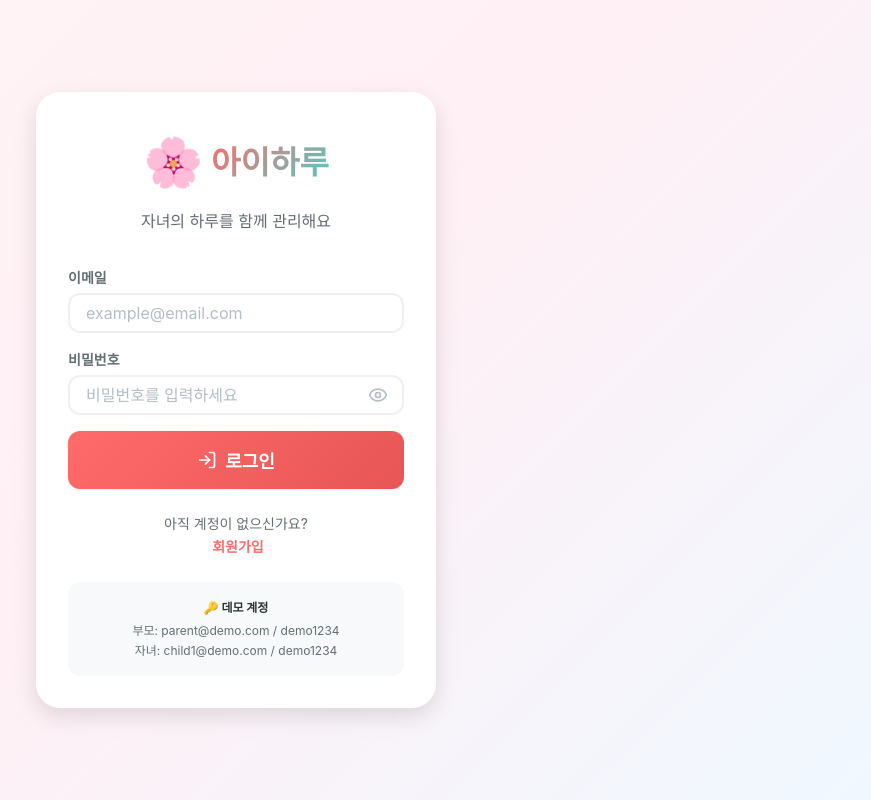
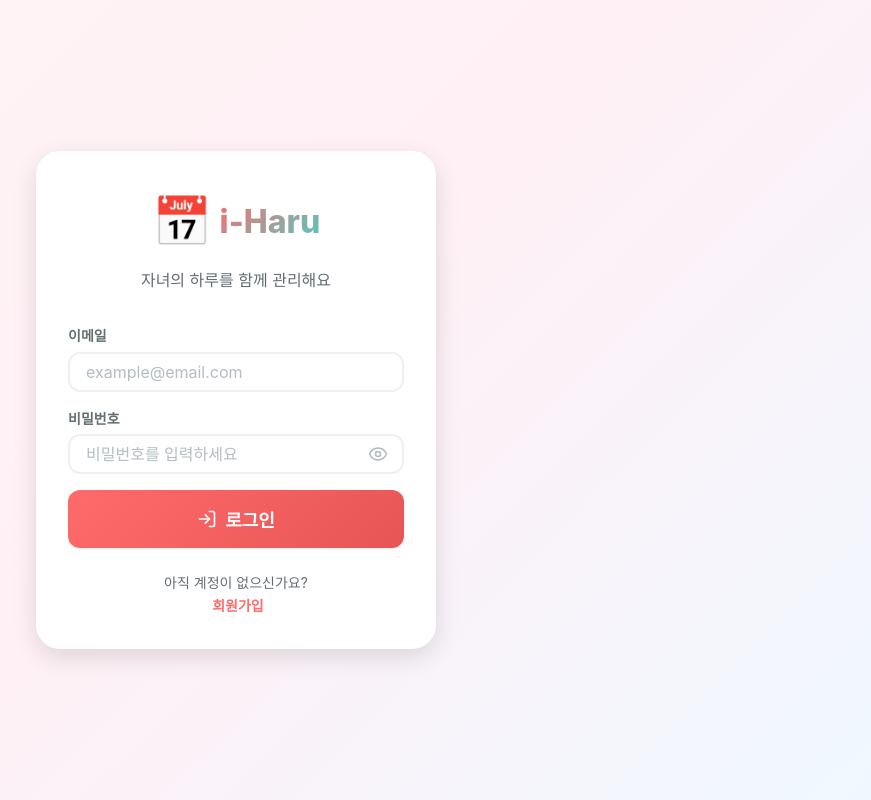
Before and after one commit to madagisa/i-Haru, a React (Vite) app: page /login in a window 1280 px wide. Shown: the whole page, without its empty margins (404-1275 px from the left). Built offline with nearby package versions, Linux system fonts and the light colour scheme; a web font is replaced by a local one.

Commit message:
UI improvements: remove demo info, change title to i-Haru, update logo emoji

```diff
--- a/index.html
+++ b/index.html
@@ -1,14 +1,16 @@
 <!doctype html>
 <html lang="ko">
+
 <head>
   <meta charset="UTF-8" />
-    <meta name="viewport" content="width=device-width, initial-scale=1.0, maximum-scale=1.0, user-scalable=no, viewport-fit=cover" />
+  <meta name="viewport"
+    content="width=device-width, initial-scale=1.0, maximum-scale=1.0, user-scalable=no, viewport-fit=cover" />
 
   <!-- Primary Meta Tags -->
-    <title>아이하루 - 자녀 스케줄 관리</title>
-    <meta name="title" content="아이하루 - 자녀 스케줄 관리" />
+  <title>i-Haru - 자녀 스케줄 관리</title>
+  <meta name="title" content="i-Haru - 자녀 스케줄 관리" />
   <meta name="description" content="부모와 자녀가 함께 사용하는 일정 및 준비물 관리 웹 서비스. 학원, 학교 일정과 준비물을 한눈에 관리하세요." />
-    <meta name="keywords" content="자녀 스케줄, 일정관리, 준비물, 학원, 학교, 가족앱, 아이하루" />
+  <meta name="keywords" content="자녀 스케줄, 일정관리, 준비물, 학원, 학교, 가족앱, i-Haru" />
   <meta name="author" content="i-Haru" />
 
   <!-- Theme Color -->
@@ -18,7 +20,7 @@
 
   <!-- Apple Touch -->
   <meta name="apple-mobile-web-app-capable" content="yes" />
-    <meta name="apple-mobile-web-app-title" content="아이하루" />
+  <meta name="apple-mobile-web-app-title" content="i-Haru" />
   <link rel="apple-touch-icon" href="/icons/icon-192.png" />
 
   <!-- Favicon -->
@@ -32,19 +34,21 @@
   <!-- Open Graph / Facebook -->
   <meta property="og:type" content="website" />
   <meta property="og:url" content="https://iharu.pages.dev/" />
-    <meta property="og:title" content="아이하루 - 자녀 스케줄 관리" />
+  <meta property="og:title" content="i-Haru - 자녀 스케줄 관리" />
   <meta property="og:description" content="부모와 자녀가 함께 사용하는 일정 및 준비물 관리 웹 서비스" />
   <meta property="og:image" content="/og-image.png" />
 
   <!-- Twitter -->
   <meta property="twitter:card" content="summary_large_image" />
   <meta property="twitter:url" content="https://iharu.pages.dev/" />
-    <meta property="twitter:title" content="아이하루 - 자녀 스케줄 관리" />
+  <meta property="twitter:title" content="i-Haru - 자녀 스케줄 관리" />
   <meta property="twitter:description" content="부모와 자녀가 함께 사용하는 일정 및 준비물 관리 웹 서비스" />
   <meta property="twitter:image" content="/og-image.png" />
 </head>
+
 <body>
   <div id="root"></div>
   <script type="module" src="/src/main.jsx"></script>
 </body>
+
 </html>
--- a/src/components/layout/Header.jsx
+++ b/src/components/layout/Header.jsx
@@ -19,8 +19,8 @@ function Header() {
             <div className="header-content">
                 <div className="header-left">
                     <h1 className="header-logo">
-                        <span className="header-logo-icon">🌸</span>
-                        <span className="header-logo-text">아이하루</span>
+                        <span className="header-logo-icon">📅</span>
+                        <span className="header-logo-text">i-Haru</span>
                     </h1>
                 </div>
 
--- a/src/pages/LoginPage.jsx
+++ b/src/pages/LoginPage.jsx
@@ -27,8 +27,8 @@ function LoginPage() {
             <div className="auth-container">
                 <div className="auth-header">
                     <div className="auth-logo">
-                        <span className="auth-logo-icon">🌸</span>
-                        <h1 className="auth-logo-text">아이하루</h1>
+                        <span className="auth-logo-icon">📅</span>
+                        <h1 className="auth-logo-text">i-Haru</h1>
                     </div>
                     <p className="auth-subtitle">자녀의 하루를 함께 관리해요</p>
                 </div>
@@ -96,11 +96,7 @@ function LoginPage() {
                     <Link to="/signup" className="auth-link">회원가입</Link>
                 </div>
 
-                <div className="auth-demo-info">
-                    <p className="demo-title">🔑 데모 계정</p>
-                    <p>부모: parent@demo.com / demo1234</p>
-                    <p>자녀: child1@demo.com / demo1234</p>
-                </div>
+
             </div>
         </div>
     )
--- a/src/pages/SettingsPage.jsx
+++ b/src/pages/SettingsPage.jsx
@@ -229,7 +229,7 @@ function SettingsPage() {
             </section>
 
             <footer className="settings-footer">
-                <p>아이하루 v1.0.0</p>
+                <p>i-Haru v1.0.0</p>
                 <p>© 2026 i-Haru. All rights reserved.</p>
             </footer>
 
--- a/src/pages/SignupPage.jsx
+++ b/src/pages/SignupPage.jsx
@@ -51,8 +51,8 @@ function SignupPage() {
             <div className="auth-container">
                 <div className="auth-header">
                     <div className="auth-logo">
-                        <span className="auth-logo-icon">🌸</span>
-                        <h1 className="auth-logo-text">아이하루</h1>
+                        <span className="auth-logo-icon">📅</span>
+                        <h1 className="auth-logo-text">i-Haru</h1>
                     </div>
                     <p className="auth-subtitle">가족과 함께하는 일정 관리</p>
                 </div>
```
Also changed, not shown: public/manifest.json. Lines whose indentation alone changed are shown as unchanged.
